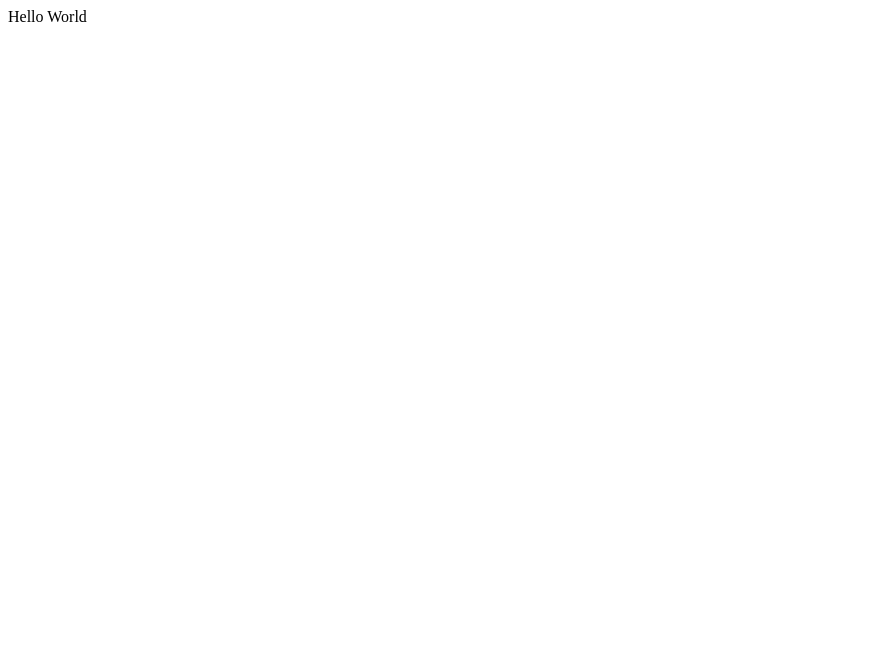
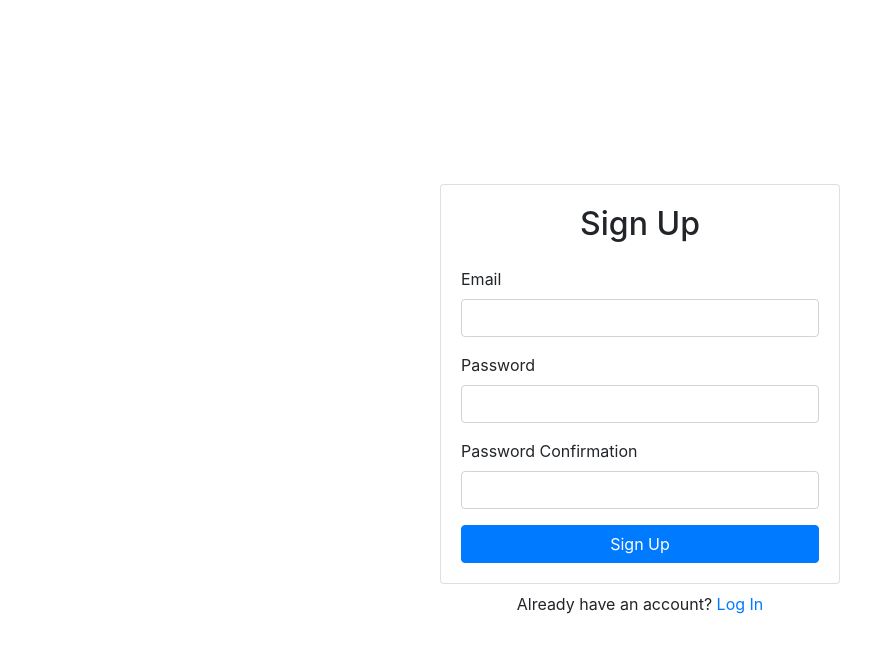
Before and after one commit to tessa-woodard/old-version-urban-roots, a React (Create React App) app: page /register in a window 1280 px wide. Shown: the top 652 px of the page, without its empty margins (0-895 px from the left). Built offline with nearby package versions, Linux system fonts and the light colour scheme; no server answers.

Commit message:
register & login working

```diff
--- a/package.json
+++ b/package.json
@@ -11,6 +11,7 @@
     "react": "^17.0.1",
     "react-bootstrap": "^1.4.0",
     "react-dom": "^17.0.1",
+    "react-router-dom": "^5.2.0",
     "react-scripts": "4.0.1",
     "web-vitals": "^0.2.4"
   },
--- a/src/components/App.js
+++ b/src/components/App.js
@@ -1,7 +1,35 @@
 import React from 'react'
+import Register from './Register'
+import { Container } from 'react-bootstrap'
+import { AuthProvider } from '../contexts/AuthContext'
+import { BrowserRouter as Router, Switch, Route } from 'react-router-dom'
+// import Dashboard from "./Dashboard"
+import Login from './Login'
+// import PrivateRoute from "./PrivateRoute"
+// import ForgotPassword from "./ForgotPassword"
+// import UpdateProfile from "./UpdateProfile"
 
 function App() {
-  return 'Hello World'
+  return (
+    <Container
+      className="d-flex align-items-center justify-content-center"
+      style={{ minHeight: '100vh' }}
+    >
+      <div className="w-100" style={{ maxWidth: '400px' }}>
+        <Router>
+          <AuthProvider>
+            <Switch>
+              {/* <PrivateRoute exact path="/" component={Dashboard} />
+              <PrivateRoute path="/update-profile" component={UpdateProfile} /> */}
+              <Route path="/register" component={Register} />
+              <Route path="/login" component={Login} />
+              {/* <Route path="/forgot-password" component={ForgotPassword} /> */}
+            </Switch>
+          </AuthProvider>
+        </Router>
+      </div>
+    </Container>
+  )
 }
 
 export default App
--- /dev/null
+++ b/src/components/Dashboard.js
@@ -0,0 +1,41 @@
+import React, { useState } from 'react'
+import { Card, Button, Alert } from 'react-bootstrap'
+import { useAuth } from '../contexts/AuthContext'
+import { Link, useHistory } from 'react-router-dom'
+
+export default function Dashboard() {
+  const [error, setError] = useState('')
+  const { currentUser, logout } = useAuth()
+  const history = useHistory()
+
+  async function handleLogout() {
+    setError('')
+
+    try {
+      await logout()
+      history.push('/login')
+    } catch {
+      setError('Failed to log out')
+    }
+  }
+
+  return (
+    <>
+      <Card>
+        <Card.Body>
+          <h2 className="text-center mb-4">Profile</h2>
+          {error && <Alert variant="danger">{error}</Alert>}
+          <strong>Email:</strong> {currentUser.email}
+          <Link to="/update-profile" className="btn btn-primary w-100 mt-3">
+            Update Profile
+          </Link>
+        </Card.Body>
+      </Card>
+      <div className="w-100 text-center mt-2">
+        <Button variant="link" onClick={handleLogout}>
+          Log Out
+        </Button>
+      </div>
+    </>
+  )
+}
--- a/src/components/Login.js
+++ b/src/components/Login.js
@@ -0,0 +1,58 @@
+import React, { useRef, useState } from 'react'
+import { Form, Button, Card, Alert } from 'react-bootstrap'
+import { useAuth } from '../contexts/AuthContext'
+import { Link, useHistory } from 'react-router-dom'
+
+export default function Login() {
+  const emailRef = useRef()
+  const passwordRef = useRef()
+  const { login } = useAuth()
+  const [error, setError] = useState('')
+  const [loading, setLoading] = useState(false)
+  const history = useHistory()
+
+  async function handleSubmit(e) {
+    e.preventDefault()
+
+    try {
+      setError('')
+      setLoading(true)
+      await login(emailRef.current.value, passwordRef.current.value)
+      history.push('/')
+    } catch {
+      setError('Failed to log in')
+    }
+
+    setLoading(false)
+  }
+
+  return (
+    <>
+      <Card>
+        <Card.Body>
+          <h2 className="text-center mb-4">Log In</h2>
+          {error && <Alert variant="danger">{error}</Alert>}
+          <Form onSubmit={handleSubmit}>
+            <Form.Group id="email">
+              <Form.Label>Email</Form.Label>
+              <Form.Control type="email" ref={emailRef} required />
+            </Form.Group>
+            <Form.Group id="password">
+              <Form.Label>Password</Form.Label>
+              <Form.Control type="password" ref={passwordRef} required />
+            </Form.Group>
+            <Button disabled={loading} className="w-100" type="submit">
+              Log In
+            </Button>
+          </Form>
+          <div className="w-100 text-center mt-3">
+            <Link to="/forgot-password">Forgot Password?</Link>
+          </div>
+        </Card.Body>
+      </Card>
+      <div className="w-100 text-center mt-2">
+        Need an account? <Link to="/register">Sign Up</Link>
+      </div>
+    </>
+  )
+}
--- a/src/components/Register.js
+++ b/src/components/Register.js
@@ -3,11 +3,11 @@
 import { useAuth } from '../contexts/AuthContext'
 import { Link, useHistory } from 'react-router-dom'
 
-export default function Signup() {
+export default function Register() {
   const emailRef = useRef()
   const passwordRef = useRef()
   const passwordConfirmRef = useRef()
-  const { signup } = useAuth()
+  const { register } = useAuth()
   const [error, setError] = useState('')
   const [loading, setLoading] = useState(false)
   const history = useHistory()
@@ -22,7 +22,7 @@
     try {
       setError('')
       setLoading(true)
-      await signup(emailRef.current.value, passwordRef.current.value)
+      await register(emailRef.current.value, passwordRef.current.value)
       history.push('/')
     } catch {
       setError('Failed to create an account')
--- /dev/null
+++ b/src/contexts/AuthContext.js
@@ -0,0 +1,62 @@
+import React, { useContext, useState, useEffect } from 'react'
+import { auth } from '../firebase'
+
+const AuthContext = React.createContext()
+
+export function useAuth() {
+  return useContext(AuthContext)
+}
+
+export function AuthProvider({ children }) {
+  const [currentUser, setCurrentUser] = useState()
+  const [loading, setLoading] = useState(true)
+
+  function register(email, password) {
+    return auth.createUserWithEmailAndPassword(email, password)
+  }
+
+  function login(email, password) {
+    return auth.signInWithEmailAndPassword(email, password)
+  }
+
+  function logout() {
+    return auth.signOut()
+  }
+
+  function resetPassword(email) {
+    return auth.sendPasswordResetEmail(email)
+  }
+
+  function updateEmail(email) {
+    return currentUser.updateEmail(email)
+  }
+
+  function updatePassword(password) {
+    return currentUser.updatePassword(password)
+  }
+
+  useEffect(() => {
+    const unsubscribe = auth.onAuthStateChanged((user) => {
+      setCurrentUser(user)
+      setLoading(false)
+    })
+
+    return unsubscribe
+  }, [])
+
+  const value = {
+    currentUser,
+    login,
+    register,
+    logout,
+    resetPassword,
+    updateEmail,
+    updatePassword
+  }
+
+  return (
+    <AuthContext.Provider value={value}>
+      {!loading && children}
+    </AuthContext.Provider>
+  )
+}
--- a/src/index.js
+++ b/src/index.js
@@ -1,6 +1,7 @@
 import React from 'react'
 import ReactDOM from 'react-dom'
 import App from './components/App'
+import 'bootstrap/dist/css/bootstrap.min.css'
 
 ReactDOM.render(
   <React.StrictMode>
```
Also changed, not shown: 2 other files (tests, documents, lock files or other folders).
